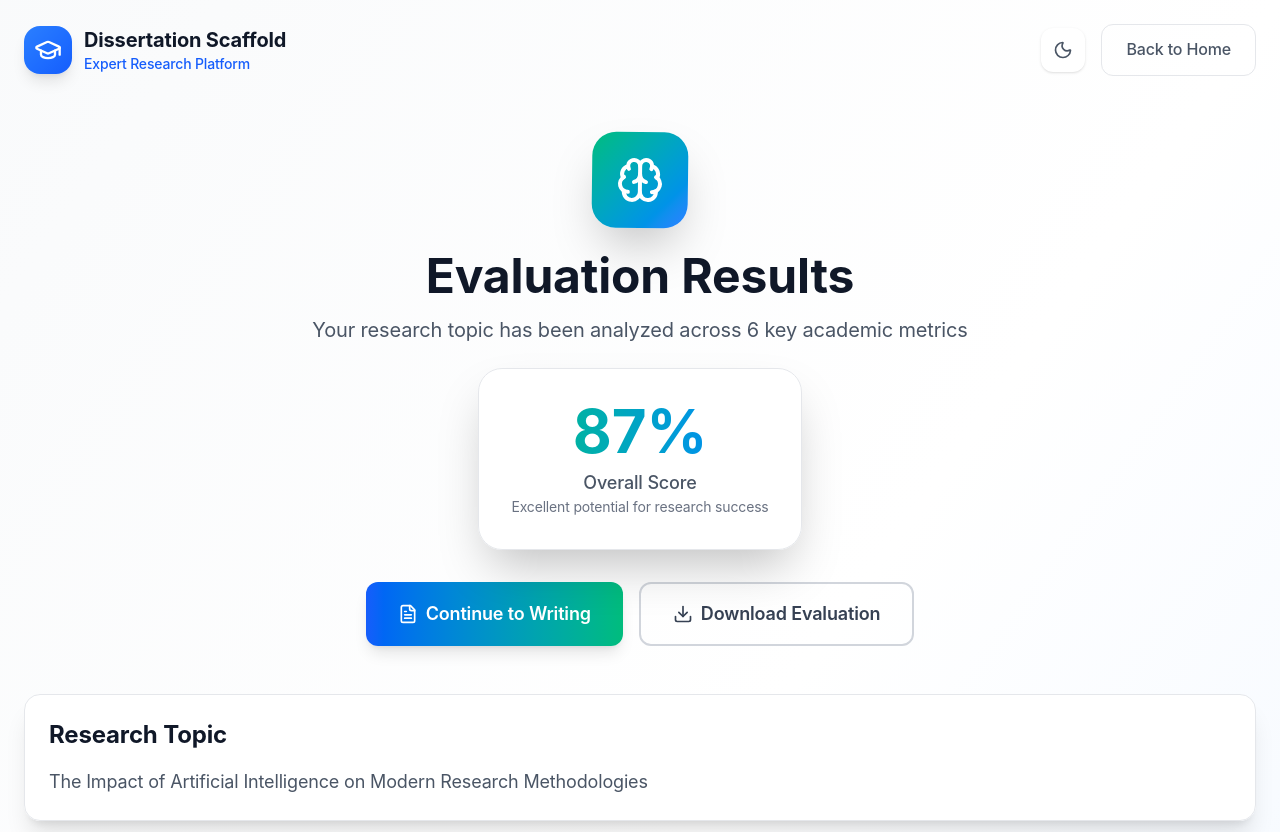
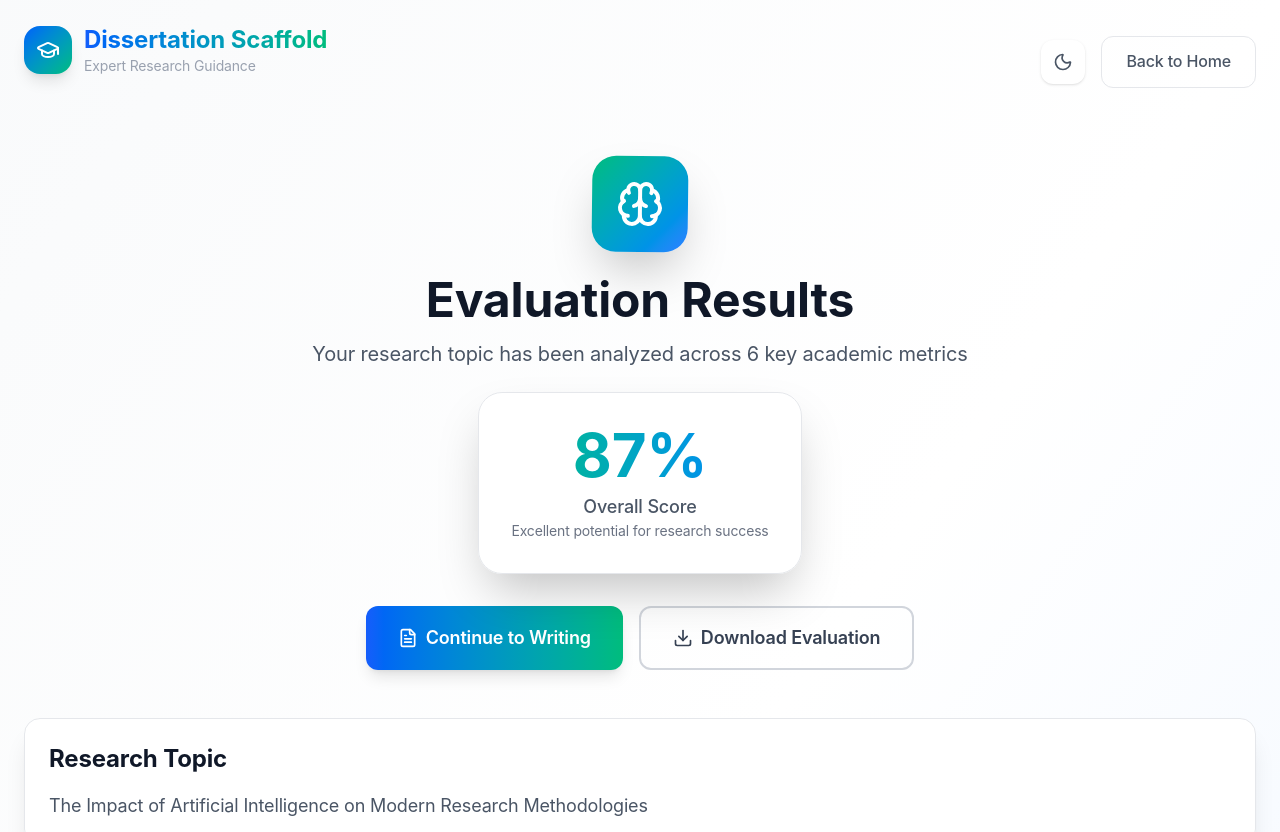
Before and after one commit to zintarh/dessertscaffold, a Next.js app: page /evaluation in a window 1280 px wide. Shown: the top 832 px of the page. Built offline with nearby package versions, Linux system fonts and the light colour scheme.

Commit message:
fix: community page

```diff
--- a/app/contexts/ThemeContext.tsx
+++ b/app/contexts/ThemeContext.tsx
@@ -14,10 +14,23 @@ const ThemeContext = createContext<ThemeContextType>({
   toggleTheme: () => {}
 });
 
+function getInitialTheme(): boolean {
+  if (typeof window === 'undefined') return true; // SSR default
+
+  const savedTheme = localStorage.getItem('theme');
+  if (savedTheme) {
+    return savedTheme === 'dark';
+  }
+
+  // Default to system preference
+  return window.matchMedia('(prefers-color-scheme: dark)').matches;
+}
+
 export function ThemeProvider({ children }: { children: ReactNode }) {
-  const [isDarkMode, setIsDarkMode] = useState(true);
+  const [isDarkMode, setIsDarkMode] = useState(() => getInitialTheme());
+  const [isHydrated, setIsHydrated] = useState(false);
 
-  // Load theme from localStorage on mount
+  // Hydrate theme on mount
   useEffect(() => {
     const savedTheme = localStorage.getItem('theme');
     if (savedTheme) {
@@ -27,14 +40,17 @@ export function ThemeProvider({ children }: { children: ReactNode }) {
       const prefersDark = window.matchMedia('(prefers-color-scheme: dark)').matches;
       setIsDarkMode(prefersDark);
     }
+    setIsHydrated(true);
   }, []);
 
   // Save theme to localStorage whenever it changes
   useEffect(() => {
-    localStorage.setItem('theme', isDarkMode ? 'dark' : 'light');
-    // Update document class for global styling
-    document.documentElement.classList.toggle('dark', isDarkMode);
-  }, [isDarkMode]);
+    if (isHydrated) {
+      localStorage.setItem('theme', isDarkMode ? 'dark' : 'light');
+      // Update document class for global styling
+      document.documentElement.classList.toggle('dark', isDarkMode);
+    }
+  }, [isDarkMode, isHydrated]);
 
   const toggleTheme = () => {
     setIsDarkMode(!isDarkMode);
--- a/app/evaluation/page.tsx
+++ b/app/evaluation/page.tsx
@@ -135,29 +135,20 @@ export default function EvaluationPage() {
       <nav className="relative z-10 p-6">
         <div className="max-w-7xl mx-auto flex justify-between items-center">
           <Link href="/" className="flex items-center space-x-3 group">
-            <motion.div
-              className="w-12 h-12 bg-gradient-to-br from-blue-500 to-blue-600 rounded-2xl flex items-center justify-center shadow-lg"
-              whileHover={{ scale: 1.05, rotate: 5 }}
-              whileTap={{ scale: 0.95 }}
-            >
-              <GraduationCap className="w-7 h-7 text-white" />
-            </motion.div>
-            <div className="flex flex-col">
-              <span
-                className={`text-xl font-bold ${
-                  isDarkMode ? "text-white" : "text-gray-900"
-                }`}
-              >
-                Dissertation Scaffold
-              </span>
-              <span
-                className={`text-sm font-medium ${
-                  isDarkMode ? "text-blue-300" : "text-blue-600"
-                }`}
-              >
-                Expert Research Platform
-              </span>
-            </div>
+
+            <div className="flex items-center space-x-3 mb-6">
+                <div className="w-12 h-12 bg-gradient-to-br from-blue-600 to-emerald-500 rounded-2xl flex items-center justify-center shadow-lg">
+                  <GraduationCap className="w-6 h-6 text-white" />
+                </div>
+                <div>
+                  <span className="text-2xl font-bold bg-gradient-to-r from-blue-600 to-emerald-500 bg-clip-text text-transparent">
+                    Dissertation Scaffold
+                  </span>
+                  <p className="text-gray-400 text-sm">
+                    Expert Research Guidance
+                  </p>
+                </div>
+              </div>
           </Link>
 
           <div className="flex items-center space-x-4">
--- a/app/layout.tsx
+++ b/app/layout.tsx
@@ -31,6 +31,28 @@ export default function RootLayout({
 }>) {
   return (
     <html lang="en">
+      <head>
+        <script
+          dangerouslySetInnerHTML={{
+            __html: `
+              (function() {
+                try {
+                  const savedTheme = localStorage.getItem('theme');
+                  const isDark = savedTheme
+                    ? savedTheme === 'dark'
+                    : window.matchMedia('(prefers-color-scheme: dark)').matches;
+
+                  if (isDark) {
+                    document.documentElement.classList.add('dark');
+                  } else {
+                    document.documentElement.classList.remove('dark');
+                  }
+                } catch (e) {}
+              })();
+            `,
+          }}
+        />
+      </head>
       <body
         className={`${geistSans.variable} ${geistMono.variable} ${urbanist.variable} antialiased`}
       >
```
